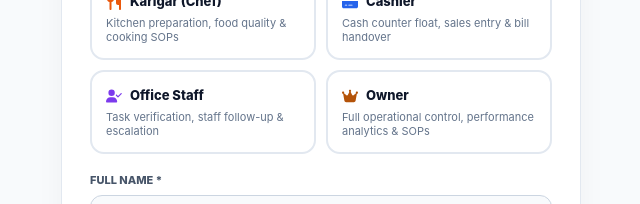
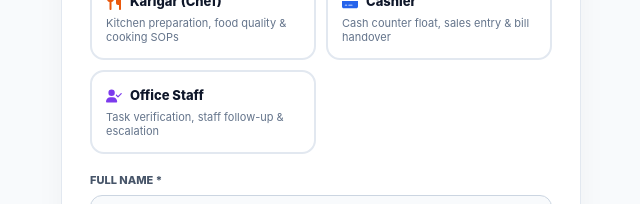
Before and after one commit to RadadiyaRuchit123/monitoring-system, a React (Vite) app: page /signup in a window 1280 px wide. Shown: the part 266-470 px from the top of the page, without its empty margins (319-959 px from the left). Built offline with nearby package versions, Linux system fonts and the light colour scheme; no server answers; the database is empty.

Commit message:
remove owner role option from public signup page

```diff
--- a/src/pages/Signup.jsx
+++ b/src/pages/Signup.jsx
@@ -53,15 +53,6 @@ const ROLES = [
     color: '#7c3aed',
     bg: '#f5f3ff',
     border: '#ddd6fe',
-  },
-  {
-    id: 'owner',
-    title: 'Owner',
-    desc: 'Full operational control, performance analytics & SOPs',
-    icon: FaCrown,
-    color: '#b45309',
-    bg: '#fffbeb',
-    border: '#fde68a',
   },
 ];
 
```
